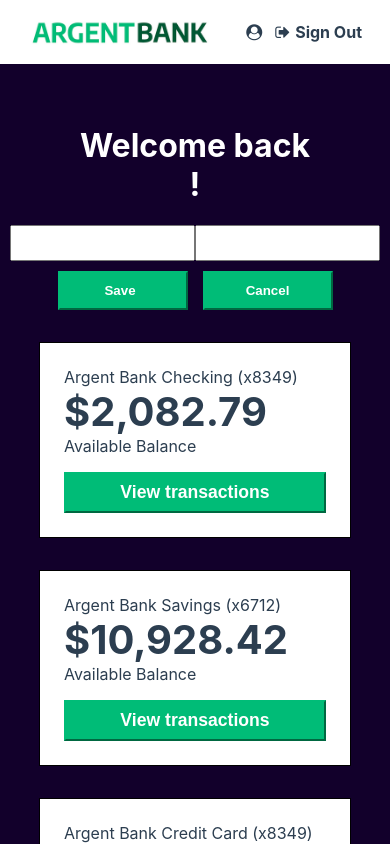
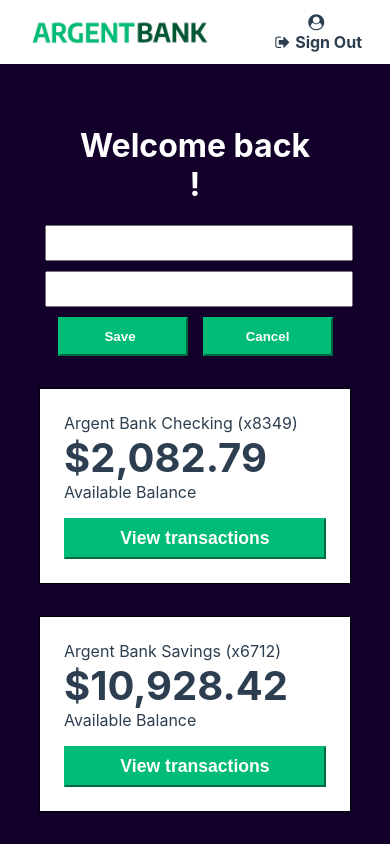
Before and after one commit to citymer/JeromeMercier_13_21092022, a React (Create React App) app: page /profile in a window 390 px wide. Both pictures are taken after a click on the button "Edit Name". Shown: the top 844 px of the page. Built offline with nearby package versions, Linux system fonts and the light colour scheme.

Commit message:
amélioration responsive

```diff
--- a/src/components/HeaderProfile.jsx
+++ b/src/components/HeaderProfile.jsx
@@ -27,7 +27,7 @@ const HeaderProfile = () => {
         />
         <h1 className="sr-only">Argent Bank</h1>
       </Link>
-      <div>
+      <div className="userSignOut">
         <Link className="main-nav-item" to="./profile">
           <i className="fa fa-user-circle circle"></i>
           {firstName}
--- a/src/styles/components/_header.css
+++ b/src/styles/components/_header.css
@@ -1 +1 @@
-.main-nav{display:flex;justify-content:space-between;align-items:center;padding:5px 20px}.main-nav a{font-weight:bold;color:#2c3e50}.main-nav a.router-link-exact-active{color:#42b983}.main-nav-item{text-decoration:none;margin-right:.5rem}.main-nav-item:hover{text-decoration:underline;cursor:pointer}.main-nav-logo{display:flex;align-items:center}.main-nav-logo-image{max-width:100%;width:200px}.circle{padding-right:5px}
+.main-nav{display:flex;justify-content:space-between;align-items:center;padding:5px 20px}.main-nav a{font-weight:bold;color:#2c3e50}.main-nav a.router-link-exact-active{color:#42b983}.userSignOut{display:flex;flex-direction:column}@media(min-width: 720px){.userSignOut{flex-direction:initial}}.main-nav-item{text-decoration:none;margin-right:.5rem}.main-nav-item:hover{text-decoration:underline;cursor:pointer}.main-nav-logo{display:flex;align-items:center}.main-nav-logo-image{max-width:100%;width:200px}.circle{padding-right:5px}
--- a/src/styles/components/_header.scss
+++ b/src/styles/components/_header.scss
@@ -1,3 +1,5 @@
+@import '../utils/_mixins.scss';
+
 .main-nav {
   display: flex;
   justify-content: space-between;
@@ -11,7 +13,13 @@
 .main-nav a.router-link-exact-active {
   color: #42b983;
 }
-
+.userSignOut {
+  display: flex;
+  flex-direction: column;
+  @include min720 {
+    flex-direction: initial;
+  }
+}
 .main-nav-item {
   text-decoration: none;
   margin-right: 0.5rem;
--- a/src/styles/components/_mainLogin.css
+++ b/src/styles/components/_mainLogin.css
@@ -1 +1 @@
-.main{height:780px;padding-top:40px}.bg-dark{background-color:#12002b}.signInButton{display:block;width:100%;padding:8px;font-size:1.1rem;font-weight:bold;margin-top:1rem;border-color:#00bc77;background-color:#00bc77;color:#fff}.signInContent{box-sizing:border-box;background-color:#fff;width:300px;margin:3rem auto 0;margin-top:10px;padding-top:3rem;padding:2rem}.signInIcon{font-size:2rem}.inputRemember{display:flex}label{margin-left:.25rem}.inputWrapper{display:flex;flex-direction:column;text-align:left;margin-bottom:1rem}.inputWrapper label{font-weight:bold}.inputWrapper input{padding:5px;font-size:1.2rem}.error-msg,.error-mdg{color:red}
+.main{height:1080px;padding-top:40px}.bg-dark{background-color:#12002b}.signInButton{display:block;width:100%;padding:8px;font-size:1.1rem;font-weight:bold;margin-top:1rem;border-color:#00bc77;background-color:#00bc77;color:#fff}.signInContent{box-sizing:border-box;background-color:#fff;width:300px;margin:3rem auto 0;margin-top:10px;padding-top:3rem;padding:2rem}.signInIcon{font-size:2rem}.inputRemember{display:flex}label{margin-left:.25rem}.inputWrapper{display:flex;flex-direction:column;text-align:left;margin-bottom:1rem}.inputWrapper label{font-weight:bold}.inputWrapper input{padding:5px;font-size:1.2rem}.error-msg,.error-mdg{color:red}
--- a/src/styles/components/_mainLogin.scss
+++ b/src/styles/components/_mainLogin.scss
@@ -1,7 +1,7 @@
 @import '../utils/_mixins.scss';
 
 .main {
-  height: 780px;
+  height: 1080px;
   padding-top: 40px;
 }
 
--- a/src/styles/components/_welcome.css
+++ b/src/styles/components/_welcome.css
@@ -1 +1 @@
-.account{display:flex;justify-content:space-between;align-items:center;border:1px solid #000;background-color:#fff;width:80%;margin:0 auto;flex-direction:column;padding:1.5rem;box-sizing:border-box;text-align:left;margin-bottom:2rem}@media(min-width: 720px){.account{flex-direction:row}}.account-amount{margin:0;font-size:2.5rem;font-weight:bold}.account-amount-description{margin:0}.account-title{margin:0;padding:0;font-size:1rem;font-weight:normal}.account-content-wrapper{width:100%;flex:1}@media(min-width: 720px){.account-content-wrapper{flex:0}}@media(min-width: 720px){.account-content-wrapper .cta{flex:0}}.edit-button{border-color:#00bc77;background-color:#00bc77;color:#fff;font-weight:bold;padding:10px}.button-size{width:130px}.save{padding-right:15px}.cancel{margin-left:15px}.buttons{width:300px;margin-left:auto;margin-right:auto;margin-top:10px}.header{color:#fff;margin-bottom:2rem}.main{flex:1}.transaction-button{display:block;width:100%;padding:8px;font-size:1.1rem;font-weight:bold;margin-top:1rem;border-color:#00bc77;background-color:#00bc77;color:#fff}@media(min-width: 720px){.transaction-button{width:200px}}.divInput{display:flex;justify-content:space-between;margin-left:auto;margin-right:auto;width:370px}.prenom,.nom{height:30px}
+.account{display:flex;justify-content:space-between;align-items:center;border:1px solid #000;background-color:#fff;width:80%;margin:0 auto;flex-direction:column;padding:1.5rem;box-sizing:border-box;text-align:left;margin-bottom:2rem}@media(min-width: 720px){.account{flex-direction:row}}.account-amount{margin:0;font-size:2.5rem;font-weight:bold}.account-amount-description{margin:0}.account-title{margin:0;padding:0;font-size:1rem;font-weight:normal}.account-content-wrapper{width:100%;flex:1}@media(min-width: 720px){.account-content-wrapper{flex:0}}@media(min-width: 720px){.account-content-wrapper .cta{flex:0}}.edit-button{border-color:#00bc77;background-color:#00bc77;color:#fff;font-weight:bold;padding:10px}.button-size{width:130px}.save{padding-right:15px}.cancel{margin-left:15px}.buttons{width:300px;margin-left:auto;margin-right:auto;margin-top:10px}.header{color:#fff;margin-bottom:2rem}.main{flex:1}.transaction-button{display:block;width:100%;padding:8px;font-size:1.1rem;font-weight:bold;margin-top:1rem;border-color:#00bc77;background-color:#00bc77;color:#fff}@media(min-width: 720px){.transaction-button{width:200px}}.divInput{display:flex;justify-content:space-between;flex-direction:column;margin-left:auto;margin-right:auto;width:300px}@media(min-width: 720px){.divInput{width:370px;flex-direction:initial}}.prenom,.nom{height:30px;width:300px}@media(min-width: 720px){.prenom,.nom{width:170px}}.prenom{margin-bottom:10px}
--- a/src/styles/components/_welcome.scss
+++ b/src/styles/components/_welcome.scss
@@ -95,11 +95,23 @@
 .divInput {
   display: flex;
   justify-content: space-between;
+  flex-direction: column;
   margin-left: auto;
   margin-right: auto;
-  width: 370px;
+  width: 300px;
+  @include min720 {
+    width: 370px;
+    flex-direction: initial;
+  }
 }
 .prenom,
 .nom {
   height: 30px;
+  width: 300px;
+  @include min720 {
+    width: 170px;
+  }
 }
+.prenom {
+  margin-bottom: 10px;
+}
```
